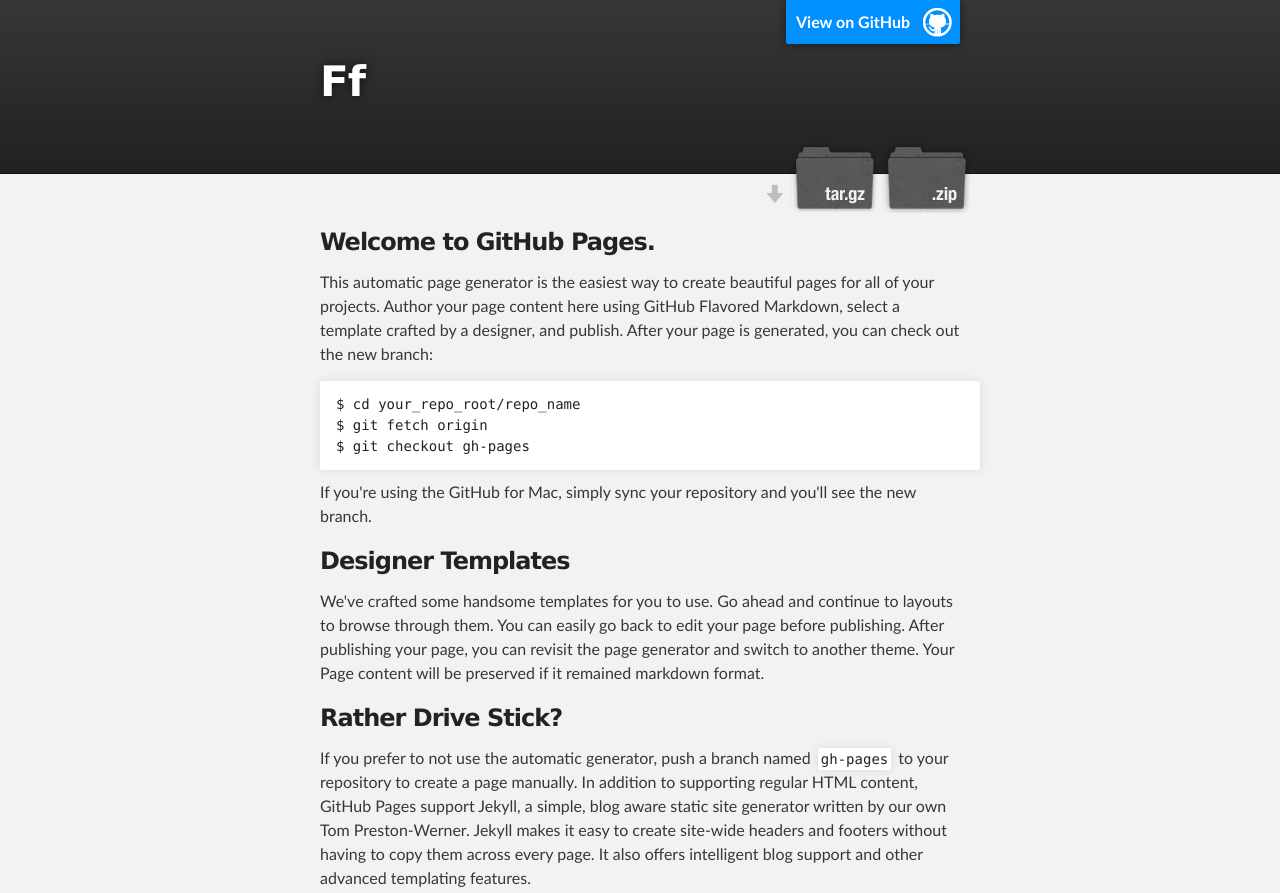
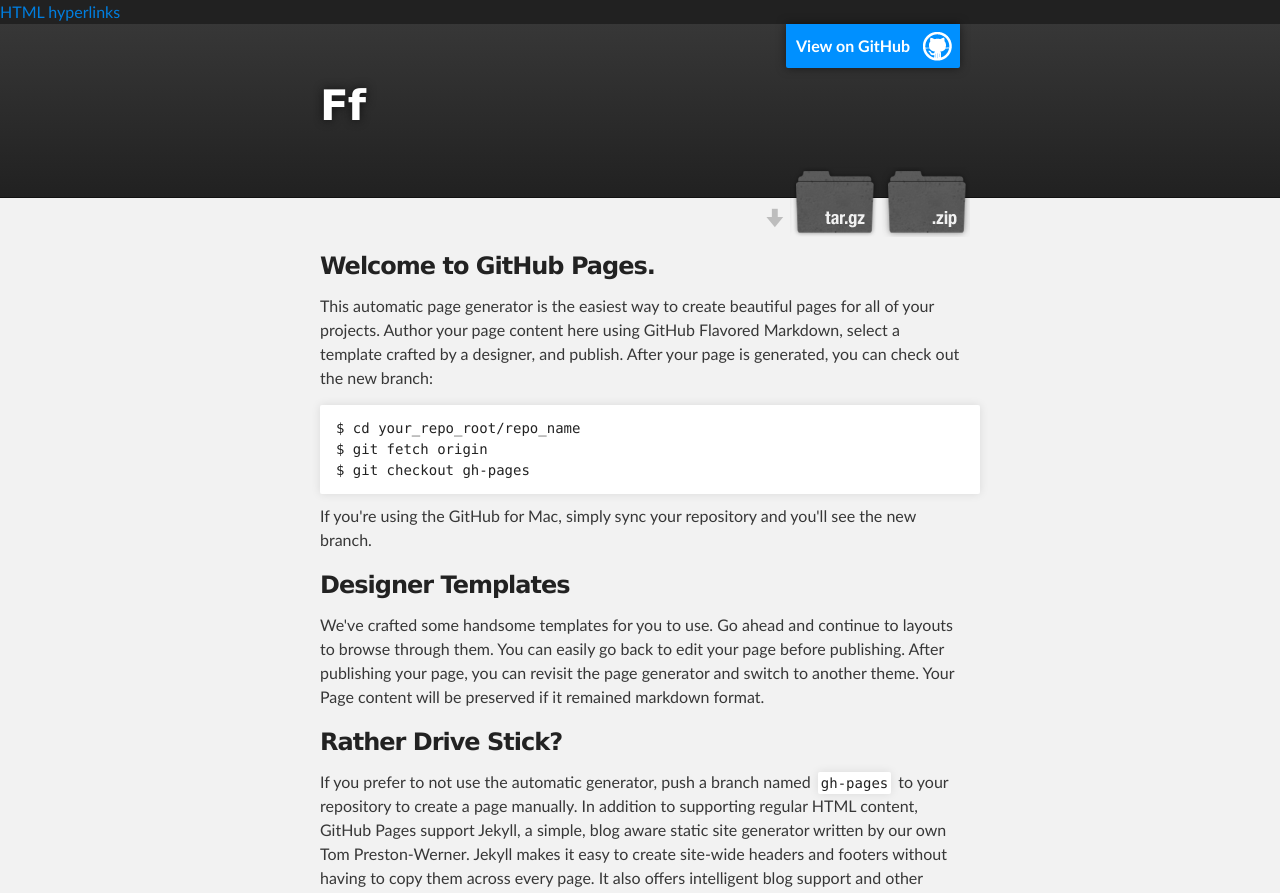
Before and after one commit to erikavanrijsbergen/ff, a plain HTML site: page index.html in a window 1280 px wide. Shown: the top 893 px of the page. Drawn offline with Linux system fonts and the light colour scheme.

Commit message:
Update index.html

```diff
--- a/index.html
+++ b/index.html
@@ -1,5 +1,7 @@
 <!DOCTYPE html>
 <html>
+
+<a href ="http://erikavanrijsbergen.github.io/fe">HTML hyperlinks</a>
 
   <head>
     <meta charset='utf-8' />
```
